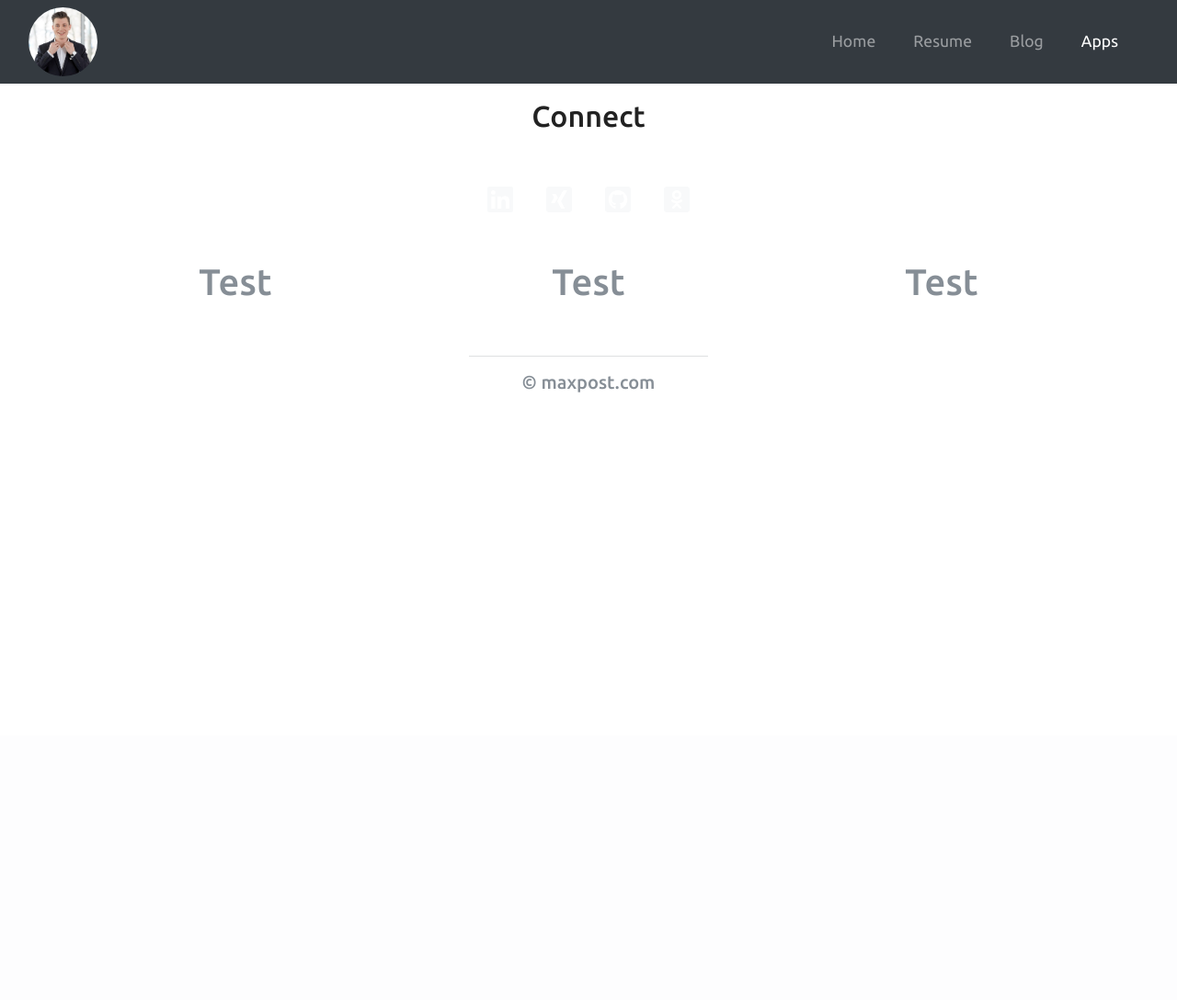
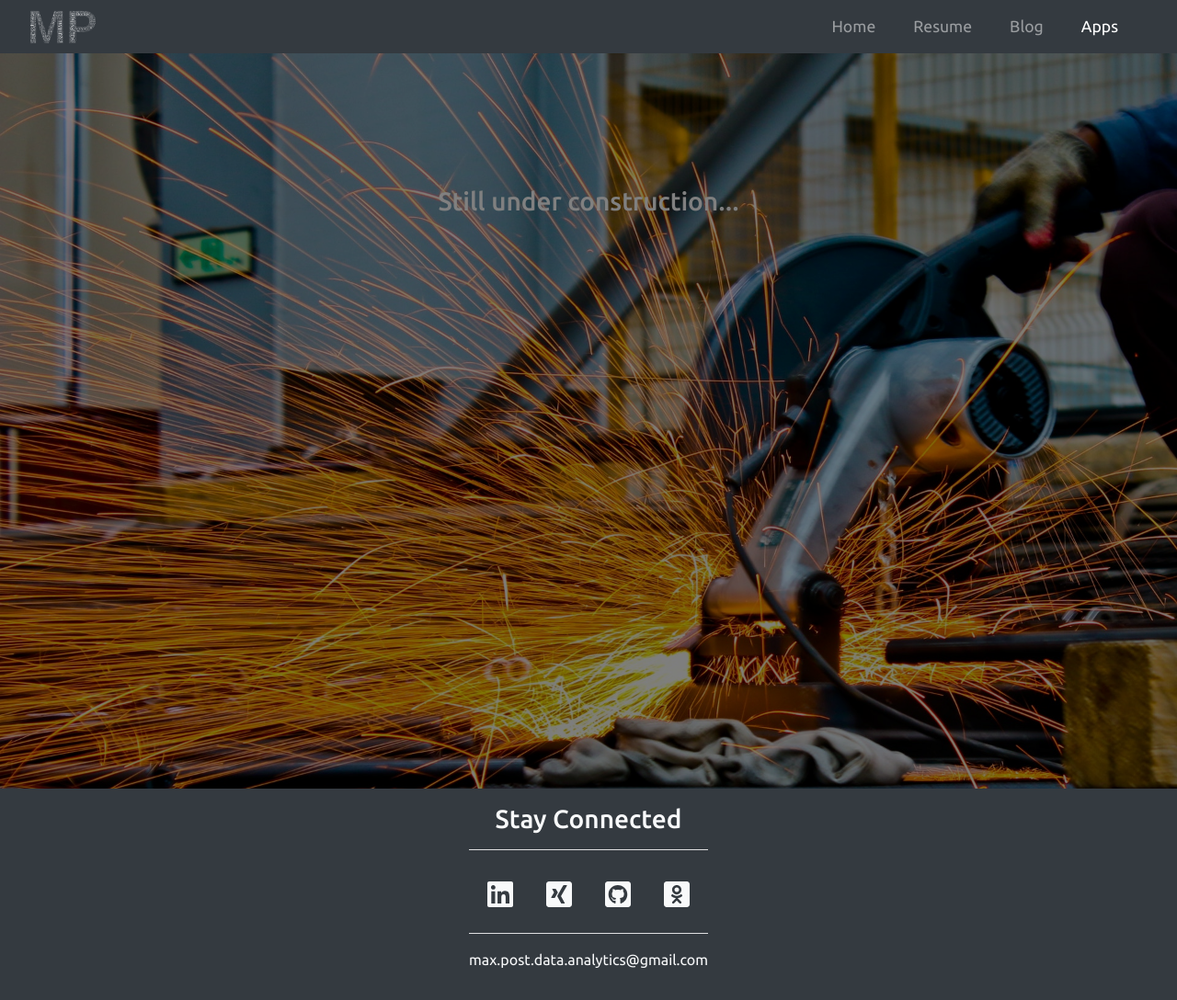
Before and after one commit to maxpost/my-first-blog, a Django app: page /apps in a window 1280 px wide. Shown: the whole page at 92% size. Before the commit the page ends 427 px from the top, so only its background shows below. Run offline with Django 3.2, Linux system fonts and the light colour scheme; some libraries are stand-ins or nearby versions.

Commit message:
Apps Reiter angepasst

```diff
--- a/blog/static/css/style.css
+++ b/blog/static/css/style.css
@@ -123,6 +123,21 @@ footer hr{
   color: #f8f9fa;
   padding-top: 10%;
   padding-bottom: 10%;
+}
+
+.intro_construction{
+  background-image: url("../img/construction.jpeg");
+  background-position: center;
+  background-repeat: no-repeat;
+  background-size: cover;
+  max-width: 100%;
+  height: 100%;
+  color: #f8f9fa;
+  padding-top: 10%;
+  padding-bottom: 10%;
+  text-align: center;
+  filter: brightness(0.5);
+  -webkit-filter: brightness(0.5);
 }
 
 .resume_date{
--- a/blog/templates/blog/apps.html
+++ b/blog/templates/blog/apps.html
@@ -3,12 +3,13 @@
 <head>
 	<meta charset="utf-8">
 	<meta name="viewport" content="width=device-width, initial-scale=1">
-	<title>Home</title>
+	<title>Apps</title>
 	<link rel="stylesheet" href="https://maxcdn.bootstrapcdn.com/bootstrap/4.0.0/css/bootstrap.min.css">
 	<script src="https://ajax.googleapis.com/ajax/libs/jquery/3.3.1/jquery.min.js"></script>
 	<script src="https://cdnjs.cloudflare.com/ajax/libs/popper.js/1.12.9/umd/popper.min.js"></script>
 	<script src="https://maxcdn.bootstrapcdn.com/bootstrap/4.0.0/js/bootstrap.min.js"></script>
 	<script src="https://use.fontawesome.com/releases/v5.0.8/js/all.js"></script>
+	<script src="https://cdnjs.cloudflare.com/ajax/libs/Chart.js/2.7.2/Chart.bundle.js"></script>
 	{% load staticfiles %}
 	<link rel='stylesheet' href="{% static 'css/style.css' %}" type='text/css'/>
 </head>
@@ -17,7 +18,7 @@
 <!-- Navigation -->
 <nav class="navbar navbar-expand-md navbar-dark bg-dark sticky-top">
 <div class="container-fluid">
-	<img src="{% static 'img/profil.jpg' %}" class="rounded-circle" width="75">
+	<img src="{% static 'img/logo.png' %}"  width="75">
 	<button class="navbar-toggler" type="button" data-toggle="collapse" data-target="#navbarResponsive">
 		<span class="navbar-toggler-icon"></span>
 	</button>
@@ -40,57 +41,29 @@
 </div>
 </nav>
 
-<!--- Image Slider -->
-
-<!--- Jumbotron -->
-
-<!--- Welcome Section -->
-
-<!--- Three Column Section -->
-
-<!--- Two Column Section -->
-
-<!--- Fixed background -->
-
-<!--- Emoji Section -->
-
-<!--- Meet the team -->
-
-<!--- Cards -->
-
-<!--- Two Column Section -->
-
-<!--- Connect -->
-<div class="container-fluid padding">
-<div class="row text-center padding">
-	<div class="col-12">
-		<h2>Connect</h2>
-	</div>
-	<div class="col-12 social padding">
-		<a href="#"><i class="fab fa-linkedin"></i></a>
-		<a href="#"><i class="fab fa-xing-square"></i></a>
-		<a href="#"><i class="fab fa-github-square"></i></a>
-		<a href="#"><i class="fab fa-odnoklassniki-square"></i></a>
+<!--- Einleitung -->
+<div class="container-fluid intro_construction">
+	<div class="row">
+		<div class="col-xs-12 col-sm-12 col-md-12 col-lg-12 col-xl-12"  style ="filter: brightness(1.5); -webkit-filter: brightness(1.5);">
+				<h3>Still under construction...</h3>
+		</div>
 	</div>
 </div>
-</div>
-
 <!--- Footer -->
-<footer>
-	<div class="container-fluid padding">
-		<div class="row text-center">
-			<div class="col-md-4">
-				<h1>Test</h1>
+<footer class="bg-dark">
+	<div class="container-fluid text-center">
+		<div class="row">
+			<div class="col-md-12 footer-social">
+				<h3>Stay Connected</h3>
+				<hr>
+				<a href="https://www.linkedin.com/in/maximilian-post-282354122"><i class="fab fa-linkedin"></i></a>
+				<a href="https://www.xing.com/profile/Maximilian_Post3"><i class="fab fa-xing-square"></i></a>
+				<a href="https://www.github.com/maxpost"><i class="fab fa-github-square"></i></a>
+				<a href="https://www.datacamp.com/profile/maxpost"><i class="fab fa-odnoklassniki-square"></i></a>
 			</div>
-			<div class="col-md-4">
-				<h1>Test</h1>
-			</div>
-			<div class="col-md-4">
-				<h1>Test</h1>
-			</div>
-			<div class="col-12">
-				<hr class="light">
-				<h5>&copy; maxpost.com</h5>
+			<div class="col-md-12 footer-mail">
+				<hr>
+				<p>max.post.data.analytics@gmail.com</p>
 			</div>
 		</div>
 	</div>
--- a/blog/templates/blog/home.html
+++ b/blog/templates/blog/home.html
@@ -17,7 +17,7 @@
 <!-- Navigation -->
 <nav class="navbar navbar-expand-md navbar-dark bg-dark sticky-top">
 <div class="container-fluid">
-	<img src="{% static 'img/profil.jpg' %}" class="rounded-circle" width="75">
+	<img src="{% static 'img/logo.png' %}" width="75">
 	<button class="navbar-toggler" type="button" data-toggle="collapse" data-target="#navbarResponsive">
 		<span class="navbar-toggler-icon"></span>
 	</button>
```
Also changed, not shown: blog/templates/blog/resume.html (+28 -17 lines), blog/static/img/construction.jpeg (added), blog/static/img/logo.png (added).
